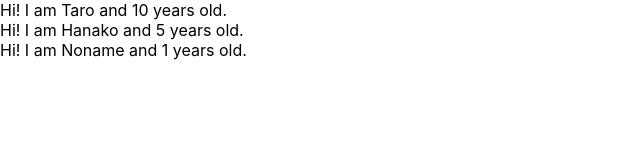
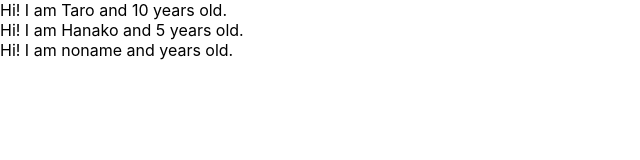
Before and after one commit to tatsuki0091/udemy-react-app, a React (Create React App) app: page / in a window 1280 px wide. Shown: the top 160 px of the page, without its empty margins (0-640 px from the left). Built offline with nearby package versions, Linux system fonts and the light colour scheme.

Commit message:
prp-typesni tuite

```diff
--- a/src/App.js
+++ b/src/App.js
@@ -1,4 +1,5 @@
 import React from 'react';
+import PropTypes from 'prop-types'
 
 
 // function App() {
@@ -16,7 +17,7 @@ const App = () => {
   const profiles = [
     {name: "Taro", age:10},
     {name: "Hanako", age:5},
-    {name: "Noname"}
+    {name: "noname"}
   ]
   return (
   <div>
@@ -34,7 +35,8 @@ const User = (props) => {
     </div>
 }
 
-User.defaultProps = {
-  age: 1
+User.propTypes = {
+  name: PropTypes.string,
+  age: PropTypes.number.isRequired
 }
 export default App;
```
